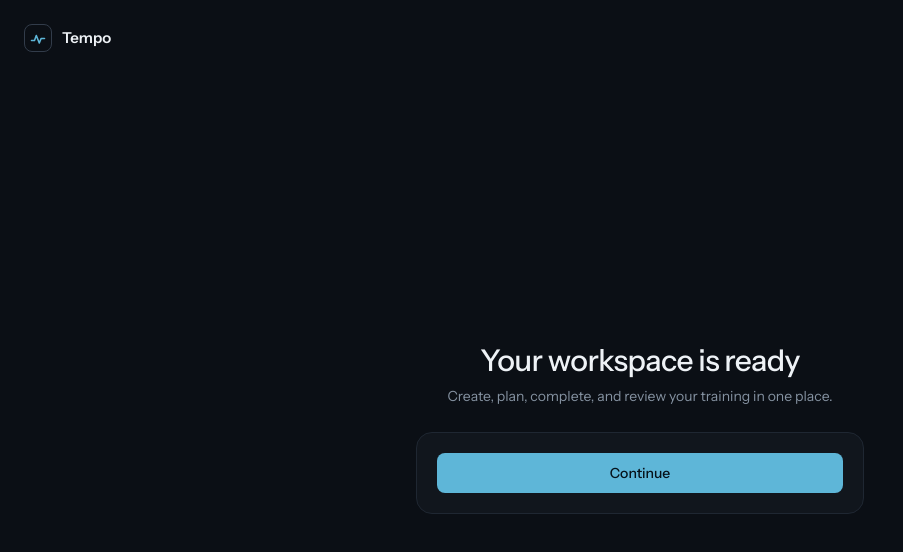
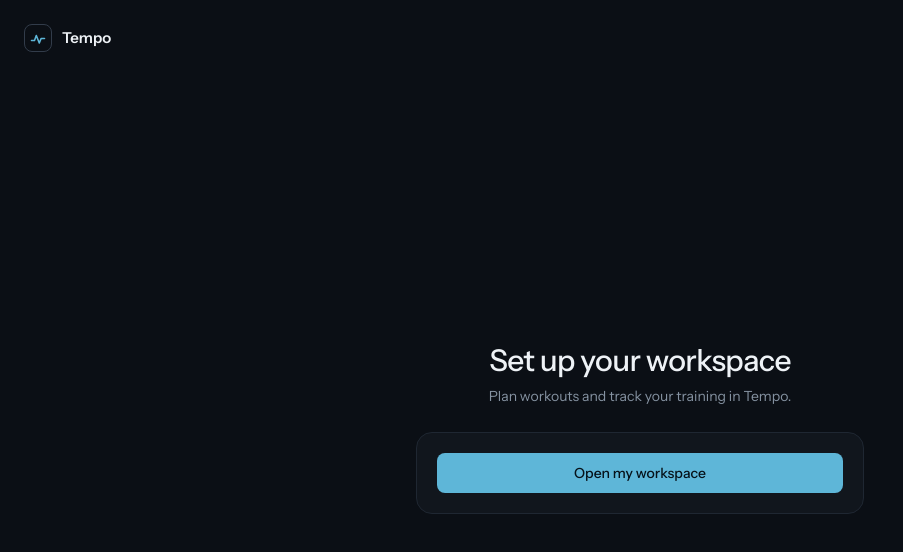
Before and after one commit to ErikSteLarsen/glowing-couscous, a Next.js app: page /setup in a window 1280 px wide. Shown: the top 552 px of the page, without its empty margins (0-903 px from the left). Built offline with nearby package versions, Linux system fonts and the light colour scheme; no server answers.

Commit message:
fix(auth): clarify what the setup button does

```diff
--- a/app/(auth)/setup/page.tsx
+++ b/app/(auth)/setup/page.tsx
@@ -44,8 +44,8 @@ export default function SetupPage() {
   return (
     <AuthPageShell>
       <TopBar
-        title="Your workspace is ready"
-        description="Create, plan, complete, and review your training in one place."
+        title="Set up your workspace"
+        description="Plan workouts and track your training in Tempo."
         align="center"
       />
       <Surface className="mx-auto w-full max-w-md">
@@ -54,9 +54,9 @@ export default function SetupPage() {
           <button
             type="submit"
             disabled={loading}
-            className={`${primaryButtonClassName} w-full`}
+            className={`${primaryButtonClassName} w-full max-md:min-h-11`}
           >
-            {loading ? 'Saving…' : 'Continue'}
+            {loading ? 'Setting up…' : 'Open my workspace'}
           </button>
         </form>
       </Surface>
```
